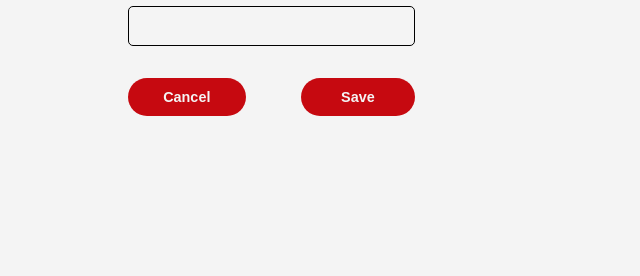
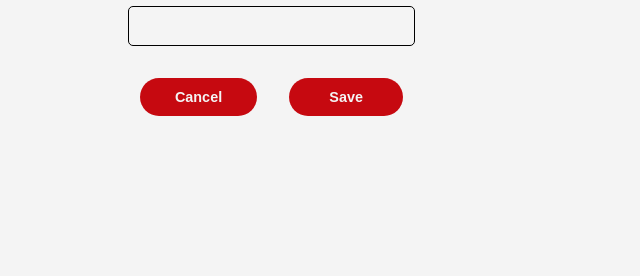
Before and after one commit to ceciCoding/Queerevent, a Flask app: page /edit.html in a window 1280 px wide. Shown: the part 822-1098 px from the top of the page, without its empty margins (0-640 px from the left). Run offline with Flask 2, Linux system fonts and the light colour scheme; some libraries are stand-ins or nearby versions.

Commit message:
improved edit account buttons

```diff
--- a/static/styles.css
+++ b/static/styles.css
@@ -649,7 +649,8 @@ label {
     display: flex;
     flex-direction: row;
     align-items: center;
-    justify-content: space-between;
+    justify-content: center;
+    gap: 2rem;
     width: 100%;
 }
 
@@ -688,7 +689,7 @@ footer {
 }
 
 
-/****** MOBILE STYLES *********/
+/****** MOBILE AND TABLET STYLES *********/
 
 @media screen and (max-width: 1100px) {
     .desktop-nav {
@@ -702,7 +703,7 @@ footer {
 
     main {
         margin: 1.5rem;
-        margin-bottom: 6rem;
+        margin-bottom: 8rem;
         margin-top: 4rem;
     }
 
--- a/templates/layout.html
+++ b/templates/layout.html
@@ -4,7 +4,7 @@
     <meta charset="UTF-8">
     <meta name="viewport" content="width=device-width, initial-scale=1.0">
      <link href="https://fonts.googleapis.com/css2?family=Nunito:ital,wght@0,400;0,700;0,900;1,400;1,700&display=swap" rel="stylesheet">
-    <link rel="stylesheet" href="static/styles.css?v=9.4587">
+    <link rel="stylesheet" href="static/styles.css?v=9.4457">
     <title>Queerevent</title>
 </head>
 <body>
```
